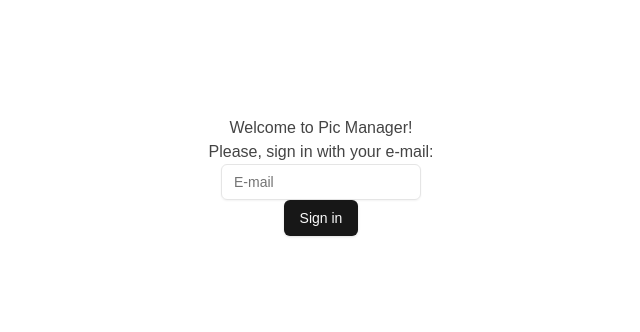
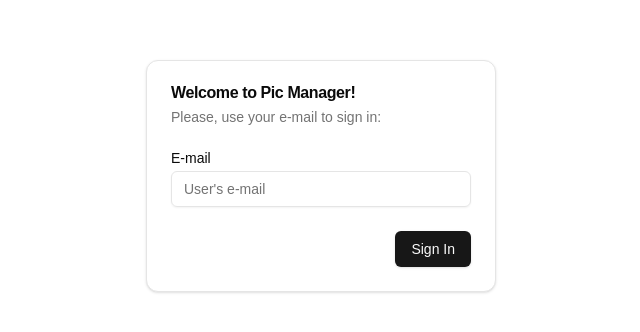
Before and after one commit to Beralds/PicManager-Front, a React (Vite) app: page / in a window 1280 px wide. Shown: the part 204-536 px from the top of the page, without its empty margins (319-959 px from the left). Built offline with nearby package versions, Linux system fonts and the light colour scheme.

Commit message:
Improving landing page

```diff
--- a/package.json
+++ b/package.json
@@ -10,6 +10,7 @@
     "preview": "vite preview"
   },
   "dependencies": {
+    "@radix-ui/react-label": "^2.1.1",
     "@radix-ui/react-slot": "^1.1.1",
     "class-variance-authority": "^0.7.1",
     "clsx": "^2.1.1",
--- /dev/null
+++ b/src/@types/userModel.ts
@@ -0,0 +1,7 @@
+interface UserModel {
+  id: number;
+  name: string;
+  email: string;
+}
+
+export default UserModel;
--- /dev/null
+++ b/src/components/ui/card.tsx
@@ -0,0 +1,76 @@
+import * as React from "react"
+
+import { cn } from "@/lib/utils"
+
+const Card = React.forwardRef<
+  HTMLDivElement,
+  React.HTMLAttributes<HTMLDivElement>
+>(({ className, ...props }, ref) => (
+  <div
+    ref={ref}
+    className={cn(
+      "rounded-xl border bg-card text-card-foreground shadow",
+      className
+    )}
+    {...props}
+  />
+))
+Card.displayName = "Card"
+
+const CardHeader = React.forwardRef<
+  HTMLDivElement,
+  React.HTMLAttributes<HTMLDivElement>
+>(({ className, ...props }, ref) => (
+  <div
+    ref={ref}
+    className={cn("flex flex-col space-y-1.5 p-6", className)}
+    {...props}
+  />
+))
+CardHeader.displayName = "CardHeader"
+
+const CardTitle = React.forwardRef<
+  HTMLDivElement,
+  React.HTMLAttributes<HTMLDivElement>
+>(({ className, ...props }, ref) => (
+  <div
+    ref={ref}
+    className={cn("font-semibold leading-none tracking-tight", className)}
+    {...props}
+  />
+))
+CardTitle.displayName = "CardTitle"
+
+const CardDescription = React.forwardRef<
+  HTMLDivElement,
+  React.HTMLAttributes<HTMLDivElement>
+>(({ className, ...props }, ref) => (
+  <div
+    ref={ref}
+    className={cn("text-sm text-muted-foreground", className)}
+    {...props}
+  />
+))
+CardDescription.displayName = "CardDescription"
+
+const CardContent = React.forwardRef<
+  HTMLDivElement,
+  React.HTMLAttributes<HTMLDivElement>
+>(({ className, ...props }, ref) => (
+  <div ref={ref} className={cn("p-6 pt-0", className)} {...props} />
+))
+CardContent.displayName = "CardContent"
+
+const CardFooter = React.forwardRef<
+  HTMLDivElement,
+  React.HTMLAttributes<HTMLDivElement>
+>(({ className, ...props }, ref) => (
+  <div
+    ref={ref}
+    className={cn("flex items-center p-6 pt-0", className)}
+    {...props}
+  />
+))
+CardFooter.displayName = "CardFooter"
+
+export { Card, CardHeader, CardFooter, CardTitle, CardDescription, CardContent }
--- /dev/null
+++ b/src/components/ui/label.tsx
@@ -0,0 +1,24 @@
+import * as React from "react"
+import * as LabelPrimitive from "@radix-ui/react-label"
+import { cva, type VariantProps } from "class-variance-authority"
+
+import { cn } from "@/lib/utils"
+
+const labelVariants = cva(
+  "text-sm font-medium leading-none peer-disabled:cursor-not-allowed peer-disabled:opacity-70"
+)
+
+const Label = React.forwardRef<
+  React.ElementRef<typeof LabelPrimitive.Root>,
+  React.ComponentPropsWithoutRef<typeof LabelPrimitive.Root> &
+    VariantProps<typeof labelVariants>
+>(({ className, ...props }, ref) => (
+  <LabelPrimitive.Root
+    ref={ref}
+    className={cn(labelVariants(), className)}
+    {...props}
+  />
+))
+Label.displayName = LabelPrimitive.Root.displayName
+
+export { Label }
--- a/src/pages/landingPage.tsx
+++ b/src/pages/landingPage.tsx
@@ -1,6 +1,16 @@
 import { useState } from "react";
 import { Button } from "../components/ui/button";
 import { Input } from "../components/ui/input";
+import {
+  Card,
+  CardContent,
+  CardDescription,
+  CardFooter,
+  CardHeader,
+  CardTitle,
+} from "@/components/ui/card"
+import { Label } from "@/components/ui/label"
+
 
 interface LandingPageProps {
   handleSubmit: (userEmail: string) => void;
@@ -9,12 +19,36 @@
 const LandingPage = ({ handleSubmit }: LandingPageProps) => {
   const [email, setEmail] = useState('');
 
+  // return (
+  //   <div style={{ display: 'flex', flexDirection: 'column', justifyContent: 'center', alignItems: 'center', height: '90vh' }}>
+  //     <h1>Welcome to Pic Manager!</h1>
+  //     <h2>Please, sign in with your e-mail:</h2>
+  //     <Input type='email' placeholder='E-mail' style={{width: '200px'}} onChange={(e) => {setEmail(e.target.value)}} />
+  //     <Button onClick={() => handleSubmit(email)}>Sign in</Button>
+  //   </div>
+  // )
+
   return (
-    <div style={{ display: 'flex', flexDirection: 'column', justifyContent: 'center', alignItems: 'center', height: '90vh' }}>
-      <h1>Welcome to Pic Manager!</h1>
-      <h2>Please, sign in with your e-mail:</h2>
-      <Input type='email' placeholder='E-mail' style={{width: '200px'}} onChange={(e) => {setEmail(e.target.value)}} />
-      <Button onClick={() => handleSubmit(email)}>Sign in</Button>
+    <div className="flex flex-col justify-center items-center h-[90vh]">
+      <Card className="w-[350px]">
+        <CardHeader>
+          <CardTitle>Welcome to Pic Manager!</CardTitle>
+          <CardDescription>Please, use your e-mail to sign in:</CardDescription>
+        </CardHeader>
+        <CardContent>
+          <form>
+            <div className="grid w-full items-center gap-4">
+              <div className="flex flex-col space-y-1.5">
+                <Label htmlFor="name">E-mail</Label>
+                <Input id="email" type='email' placeholder="User's e-mail" onChange={(e) => {setEmail(e.target.value)}} />
+              </div>
+            </div>
+          </form>
+        </CardContent>
+        <CardFooter className="flex justify-end">
+          <Button onClick={() => handleSubmit(email)}>Sign In</Button>
+        </CardFooter>
+      </Card>
     </div>
   )
 }
--- a/src/pages/myUsersPage.tsx
+++ b/src/pages/myUsersPage.tsx
@@ -1,3 +1,4 @@
+import UserModel from "@/@types/userModel";
 import userService from "@/services/userService";
 import { useEffect, useState } from "react";
 
@@ -6,7 +7,7 @@
 }
 
 const MyUsersPage = ({ handleOpenUserAlbum }: MyUsersPageProps) => {
-  const [users, setUsers] = useState([]);
+  const [users, setUsers] = useState<UserModel[]>([]);
 
   useEffect(() => {
     const getUsers = async () => {
--- a/src/repositories/user/userRepository.ts
+++ b/src/repositories/user/userRepository.ts
@@ -1,8 +1,9 @@
+import UserModel from "@/@types/userModel";
 import axios from "@/util/AxiosInstance";
 
 class UserRepository {
   async getUsers() {
-    return axios.get(`/users`);
+    return axios.get<UserModel[]>(`/users`);
   }
 }
 
```
Also changed, not shown: 1 other file (tests, documents, lock files or other folders).
